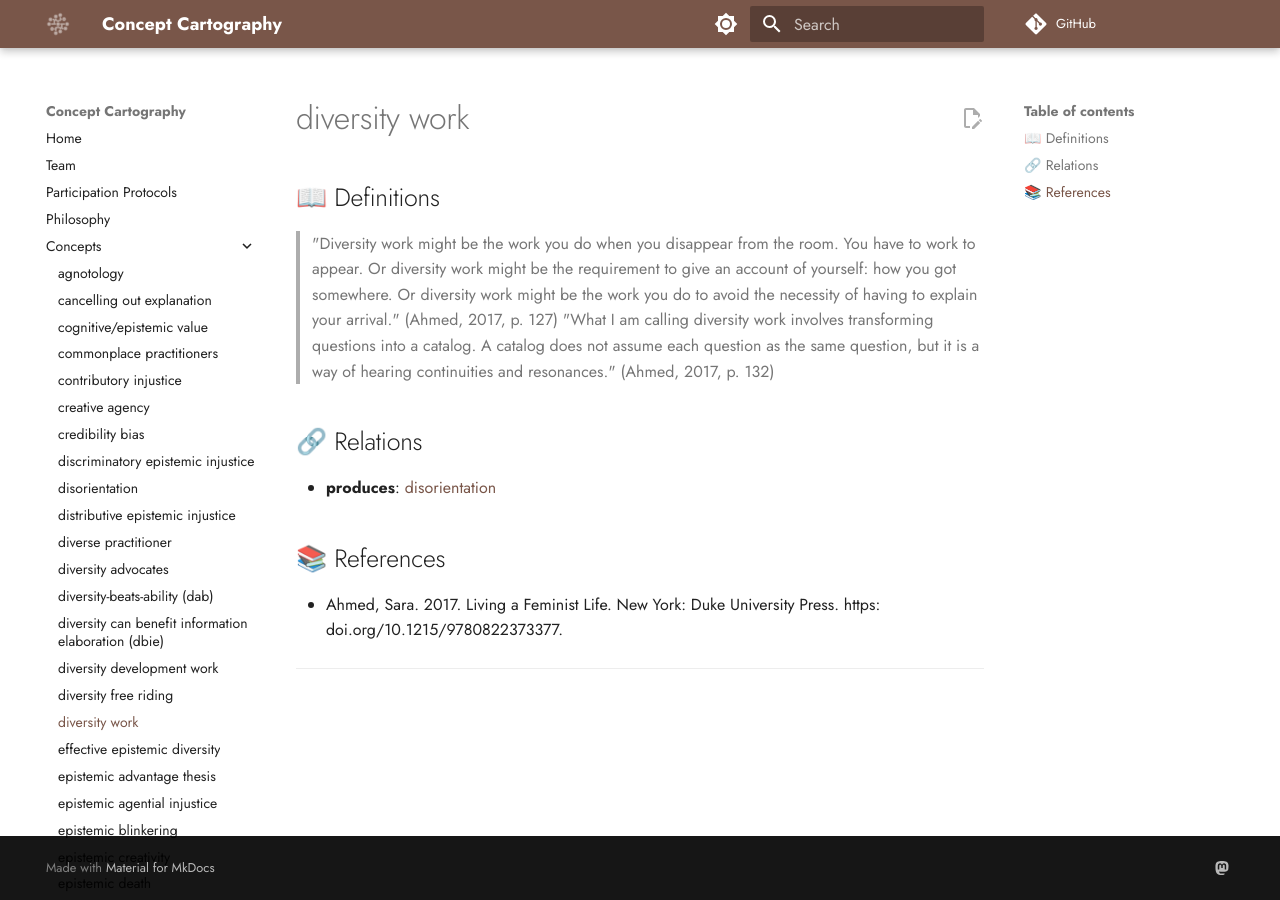
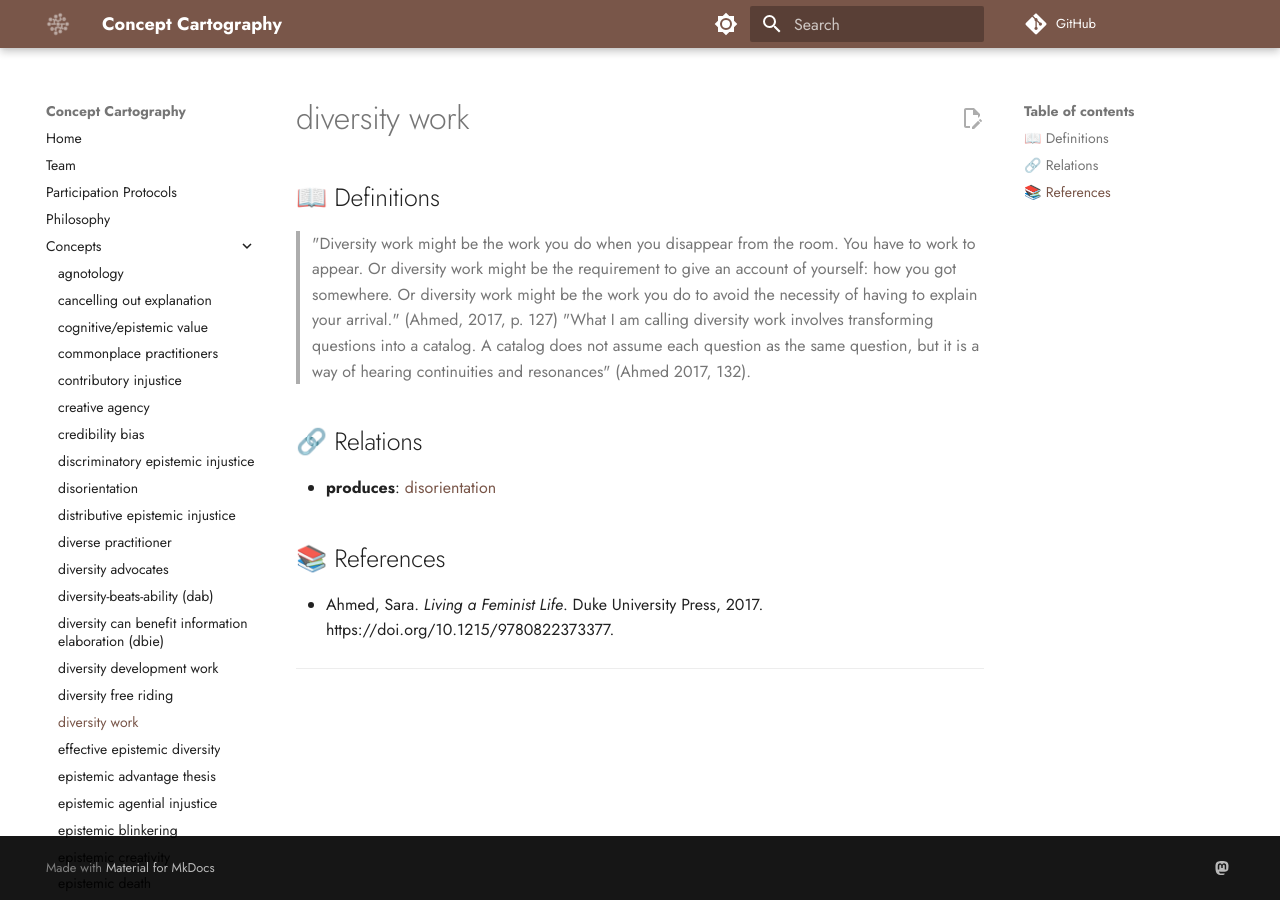
Before and after one commit to conceptcartography/conceptcartography, an MkDocs documentation site: the page built from docs/concepts/diversity-work.md, in a window 1280 px wide. Built offline with MkDocs 1.6.1 and Material for MkDocs 9.7.7, drawn with Linux system fonts in a browser that asks for light colours; comment, search, counter and statistics services are not loaded; the version menu is left out.

Commit message:
Update diversity-work.md

```diff
--- a/docs/concepts/diversity-work.md
+++ b/docs/concepts/diversity-work.md
@@ -1,16 +1,13 @@
 ---
 concept: diversity work
 references:
-- 'Ahmed, Sara. 2017. Living a Feminist Life. New York: Duke University Press. https:
-  doi.org/10.1215/9780822373377.'
+- 'Ahmed, Sara. _Living a Feminist Life_. Duke University Press, 2017. https://doi.org/10.1215/9780822373377.'
 definitions:
 - '"Diversity work might be the work you do when you disappear from the room. You
   have to work to appear. Or diversity work might be the requirement to give an account
   of yourself: how you got somewhere. Or diversity work might be the work you do to
-  avoid the necessity of having to explain your arrival." (Ahmed, 2017, p. 127) "What
-  I am calling diversity work involves transforming questions into a catalog. A catalog
-  does not assume each question as the same question, but it is a way of hearing continuities
-  and resonances." (Ahmed, 2017, p. 132)'
+  avoid the necessity of having to explain your arrival" (Ahmed 2017, 127).
+  "What I am calling diversity work involves transforming questions into a catalog. A catalog does not assume each question as the same question, but it is a way of hearing continuities and resonances" (Ahmed 2017, 132).'
 examples: []
 relations:
 - type: produces
@@ -21,7 +18,7 @@ relations:
 
 ## 📖 Definitions
 
-> "Diversity work might be the work you do when you disappear from the room. You have to work to appear. Or diversity work might be the requirement to give an account of yourself: how you got somewhere. Or diversity work might be the work you do to avoid the necessity of having to explain your arrival." (Ahmed, 2017, p. 127) "What I am calling diversity work involves transforming questions into a catalog. A catalog does not assume each question as the same question, but it is a way of hearing continuities and resonances." (Ahmed, 2017, p. 132)
+> "Diversity work might be the work you do when you disappear from the room. You have to work to appear. Or diversity work might be the requirement to give an account of yourself: how you got somewhere. Or diversity work might be the work you do to avoid the necessity of having to explain your arrival." (Ahmed, 2017, p. 127) "What I am calling diversity work involves transforming questions into a catalog. A catalog does not assume each question as the same question, but it is a way of hearing continuities and resonances" (Ahmed 2017,  132).
 
 ## 🔗 Relations
 
@@ -29,7 +26,7 @@ relations:
 
 ## 📚 References
 
-- Ahmed, Sara. 2017. Living a Feminist Life. New York: Duke University Press. https: doi.org/10.1215/9780822373377.
+- Ahmed, Sara. _Living a Feminist Life_. Duke University Press, 2017. https://doi.org/10.1215/9780822373377.
 
 ---
 
```
